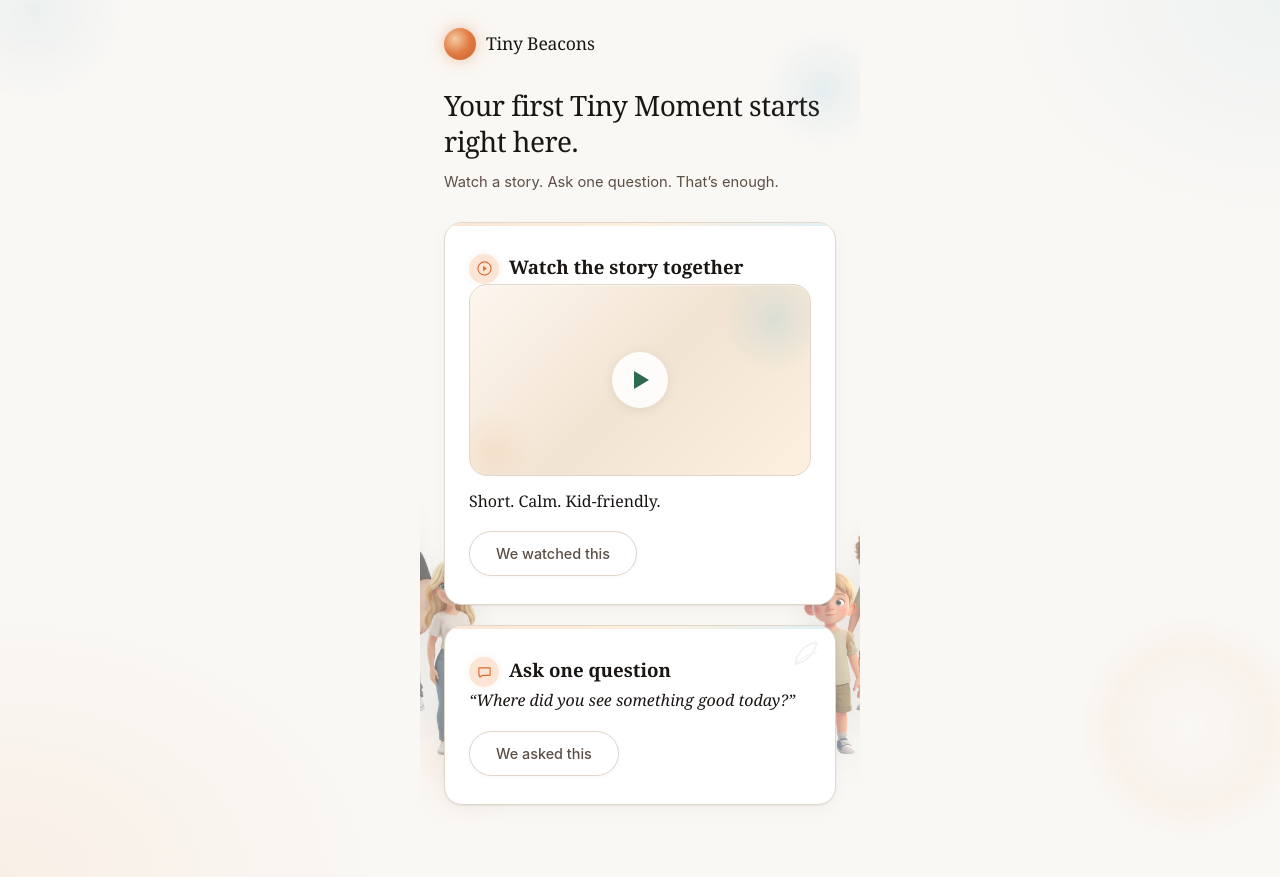
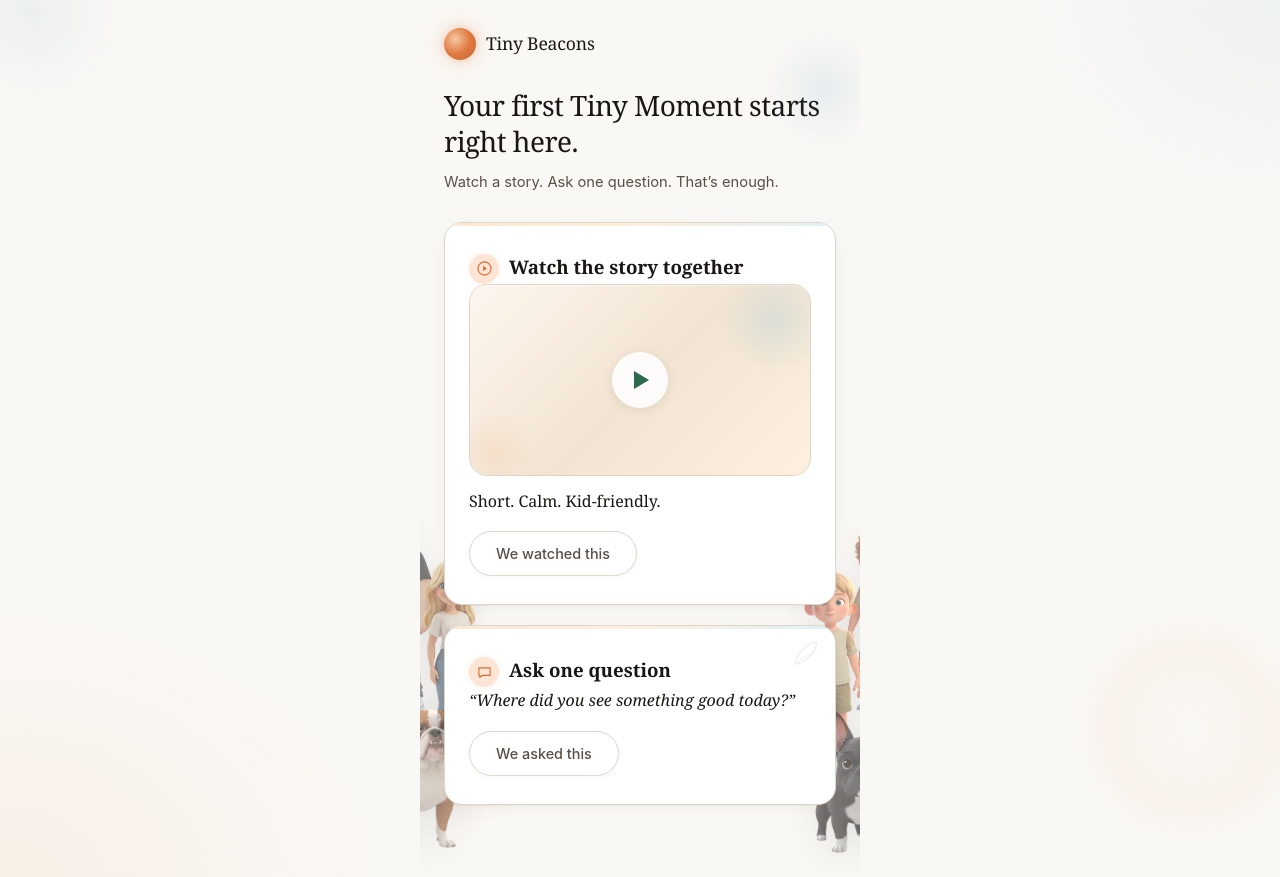
Before and after one commit to realconnormiller/Tiny-Beacons-Member-Portal, a Next.js app: page /start-here in a window 1280 px wide. Built offline with nearby package versions, Linux system fonts and the light colour scheme.

Commit message:
style: dogs peek behind Ask card on start-here page
Copper peeks from left, Zero from right behind the Ask one question
card. Same isolate/z-index pattern, larger offsets for heads-only peek.

https://claude.ai/code/session_01Ajqk5svSFs28vvYwjAS8UN

```diff
--- a/src/app/start-here/page.tsx
+++ b/src/app/start-here/page.tsx
@@ -99,8 +99,28 @@ export default function StartHerePage() {
         </div>
       </div>
 
-      {/* Ask */}
-      <div className="story-panel" style={{ position: "relative" }}>
+      {/* Ask — dogs peek from behind the card */}
+      <div style={{ position: "relative", isolation: "isolate", overflow: "visible" }}>
+        <CharacterImage
+          src="/characters/copper.png"
+          anchor="bl"
+          size={300}
+          offsetX={-180}
+          offsetY={60}
+          opacity={0.65}
+          objectPosition="left bottom"
+        />
+        <CharacterImage
+          src="/characters/zero.png"
+          anchor="br"
+          size={300}
+          offsetX={180}
+          offsetY={60}
+          opacity={0.65}
+          objectPosition="right bottom"
+        />
+
+        <div className="story-panel" style={{ position: "relative", zIndex: 10 }}>
           <div className="watermark watermark--leaf" aria-hidden="true" style={{ top: 8, right: 10 }} />
           <h3>
             <span className="section-icon"><ChatIcon /></span>
@@ -121,6 +141,7 @@ export default function StartHerePage() {
             We asked this
           </Button>
         </div>
+      </div>
 
       {showModal && (
         <Modal
```
Lines whose indentation alone changed are shown as unchanged.
